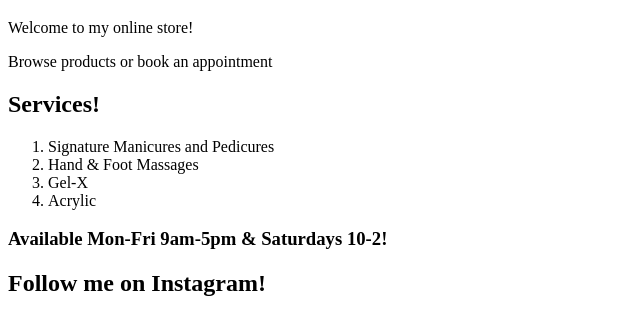
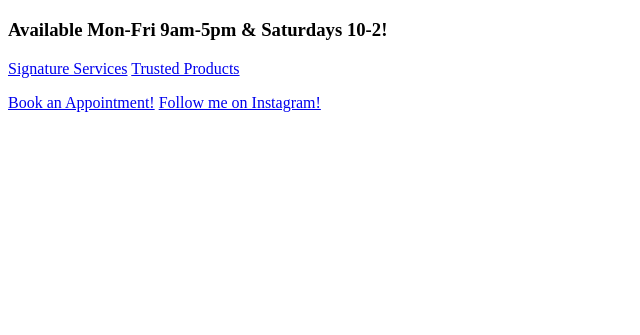
Before and after one commit to ryanturner7/sades-nails, a plain HTML site: page index.html in a window 1280 px wide. Shown: the part 61-396 px from the top of the page, without its empty margins (0-640 px from the left). Drawn offline with Linux system fonts and the light colour scheme.

Commit message:
added links

```diff
--- a/index.html
+++ b/index.html
@@ -9,24 +9,17 @@
   <body>
     <h1>Sade's Nails</h1>
 
-    <!-- for scheduling and booking -->
-
-    <p>Welcome to my online store!</p>
-    <p>Browse products or book an appointment</p>
-
-    <h2> Services!</h2>
-  <ol>
-    <li> Signature Manicures and Pedicures</li>
-    <li> Hand & Foot Massages </li>
-    <li> Gel-X</li>
-    <li> Acrylic</li>
-
-</ol>
     <h3> Available Mon-Fri 9am-5pm & Saturdays 10-2!</h3>
 
-    <h2>Follow me on Instagram!</h2>
+    <p>
+      <a href="services.html">Signature Services</a>
+      <a href="products.html">Trusted Products</a>
+    </p>
+    <p>
+      <a href="https://dashboard.boulevard.io/booking/businesses/3f8a4c6f-fcb8-4ef1-87a6-9da5064052b5/widget#/visit-type">Book an Appointment!</a>
 
-
+      <a href="https://www.instagram.com/sadie.kindred.nails" target="_blank" rel="noopener noreferrer"> Follow me on Instagram!</a>
+    </p>
 
 
   </body>
```
Also changed, not shown: products.html (added, +10 -0 lines), sades-nails/index.html (deleted, +0 -34 lines), services.html (added, +17 -0 lines), 1 other file.
